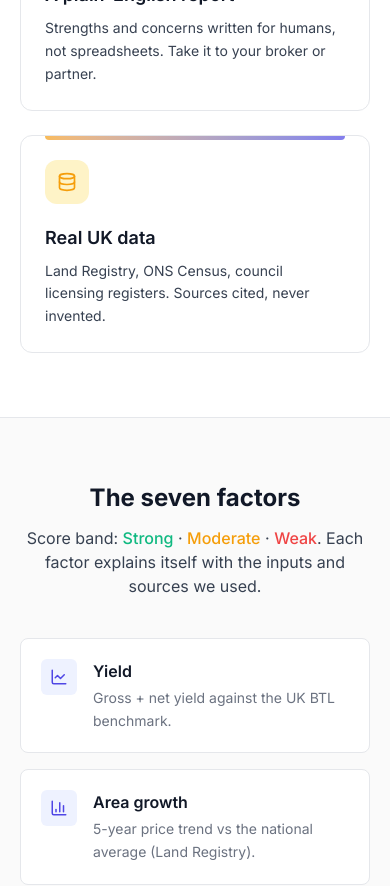
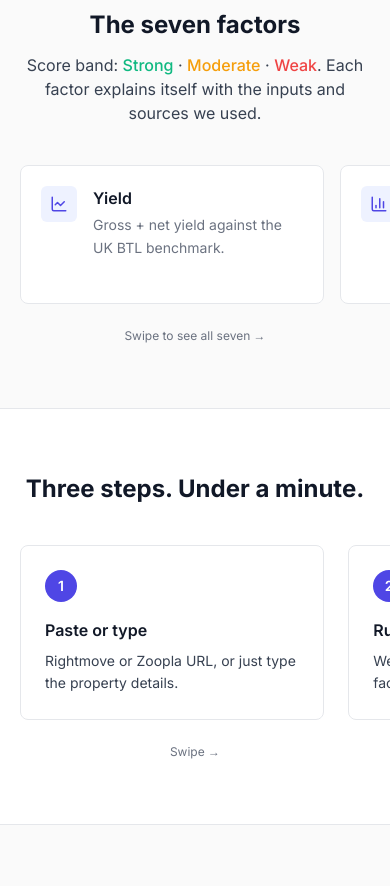
Before and after one commit to ayodimejisadiq-dotcom/property-app, a Next.js app: page / in a window 390 px wide. Shown: the part 1780-2666 px from the top of the page. Built offline with nearby package versions, Linux system fonts and the light colour scheme; no server answers.

Commit message:
Make landing card sections horizontally swipeable on mobile

```diff
--- a/src/app/page.tsx
+++ b/src/app/page.tsx
@@ -232,7 +232,7 @@ function WhatYouGet() {
             One score. Seven factors. No fluff.
           </h2>
         </div>
-        <div className="mt-12 grid md:grid-cols-3 gap-6">
+        <div className="mt-12 flex md:grid md:grid-cols-3 gap-6 overflow-x-auto snap-x snap-mandatory -mx-5 px-5 pb-3 md:overflow-visible md:mx-0 md:px-0 md:pb-0 [&::-webkit-scrollbar]:hidden [-ms-overflow-style:none] [scrollbar-width:none]">
           {items.map(({ icon: Icon, title, body, tone }) => {
             const ringColour =
               tone === "primary"
@@ -249,7 +249,7 @@ function WhatYouGet() {
             return (
               <div
                 key={title}
-                className="group relative rounded-xl bg-white border border-line p-6 hover:shadow-md transition-shadow"
+                className="group relative snap-center shrink-0 w-[78vw] md:w-auto rounded-xl bg-white border border-line p-6 hover:shadow-md transition-shadow"
               >
                 <div
                   className={`absolute inset-x-6 top-0 h-1 rounded-b-full bg-gradient-to-r ${ringColour} opacity-70`}
@@ -327,11 +327,11 @@ function SevenFactors() {
             . Each factor explains itself with the inputs and sources we used.
           </p>
         </div>
-        <div className="mt-10 grid sm:grid-cols-2 lg:grid-cols-3 gap-4">
+        <div className="mt-10 flex sm:grid sm:grid-cols-2 lg:grid-cols-3 gap-4 overflow-x-auto snap-x snap-mandatory -mx-5 px-5 pb-3 sm:overflow-visible sm:mx-0 sm:px-0 sm:pb-0 [&::-webkit-scrollbar]:hidden [-ms-overflow-style:none] [scrollbar-width:none]">
           {factors.map(({ icon: Icon, name, blurb }) => (
             <div
               key={name}
-              className="rounded-lg border border-line bg-white p-5 flex gap-4"
+              className="snap-center shrink-0 w-[78vw] sm:w-auto rounded-lg border border-line bg-white p-5 flex gap-4"
             >
               <div className="h-9 w-9 rounded-md bg-[var(--color-primary-light)] text-[var(--color-primary)] flex items-center justify-center shrink-0">
                 <Icon className="h-4.5 w-4.5" />
@@ -345,6 +345,9 @@ function SevenFactors() {
             </div>
           ))}
         </div>
+        <p className="mt-3 text-center text-xs text-muted sm:hidden">
+          Swipe to see all seven →
+        </p>
       </div>
     </section>
   );
@@ -376,9 +379,12 @@ function HowItWorks() {
             Three steps. Under a minute.
           </h2>
         </div>
-        <div className="mt-10 grid md:grid-cols-3 gap-6">
+        <div className="mt-10 flex md:grid md:grid-cols-3 gap-6 overflow-x-auto snap-x snap-mandatory -mx-5 px-5 pb-3 md:overflow-visible md:mx-0 md:px-0 md:pb-0 [&::-webkit-scrollbar]:hidden [-ms-overflow-style:none] [scrollbar-width:none]">
           {steps.map(({ n, title, body }) => (
-            <div key={n} className="rounded-lg border border-line p-6">
+            <div
+              key={n}
+              className="snap-center shrink-0 w-[78vw] md:w-auto rounded-lg border border-line p-6 bg-white"
+            >
               <span className="inline-flex h-8 w-8 items-center justify-center rounded-full bg-[var(--color-primary)] text-white font-semibold text-sm">
                 {n}
               </span>
@@ -387,6 +393,9 @@ function HowItWorks() {
             </div>
           ))}
         </div>
+        <p className="mt-3 text-center text-xs text-muted md:hidden">
+          Swipe →
+        </p>
       </div>
     </section>
   );
```
